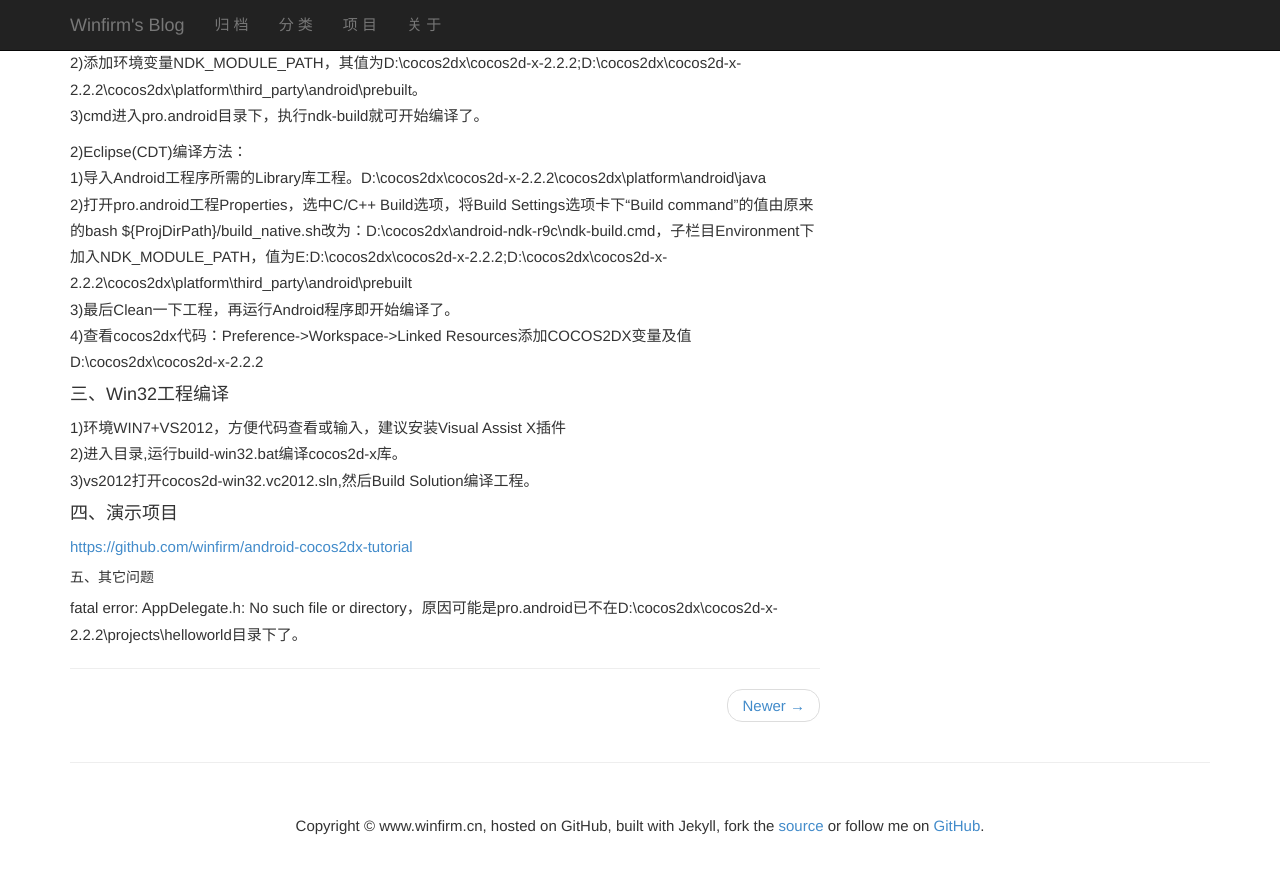
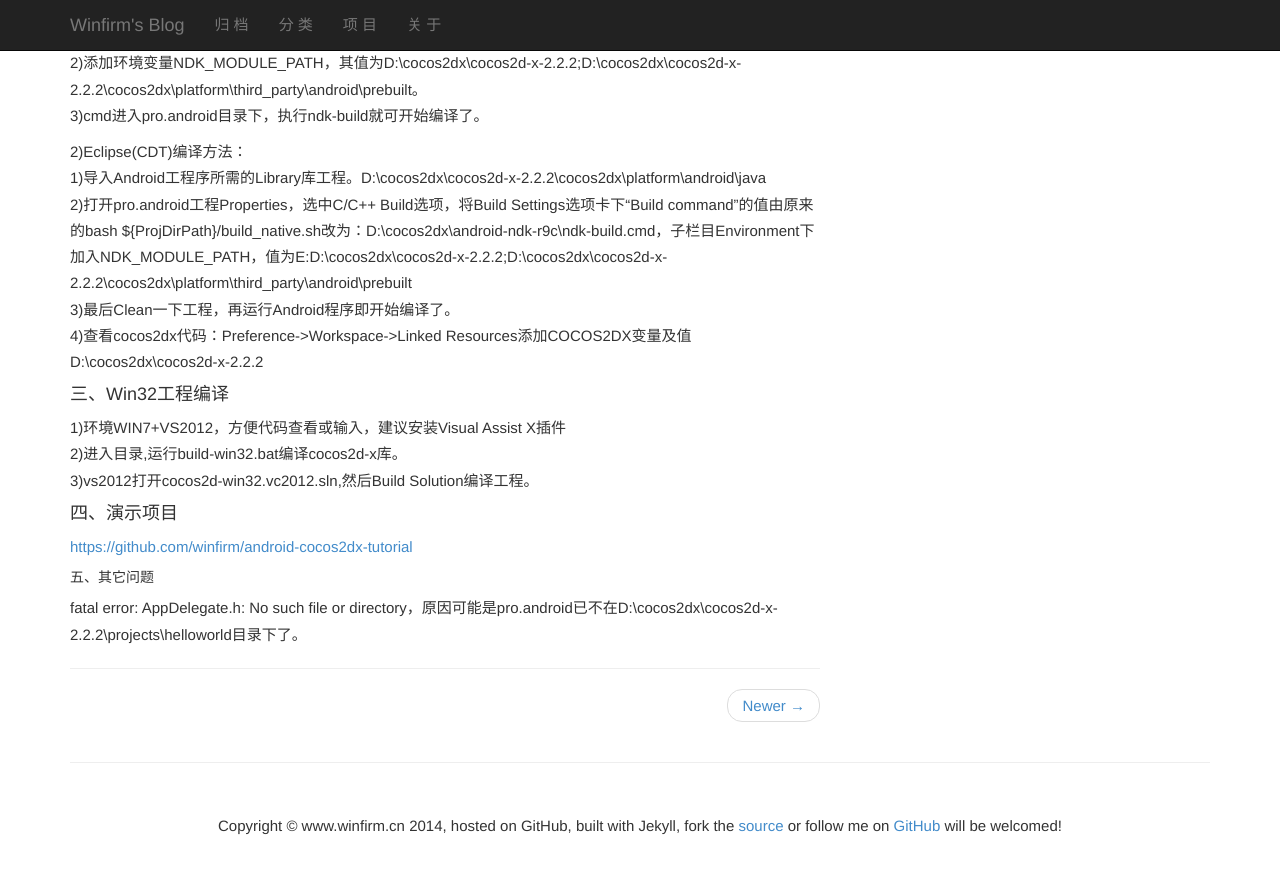
Before and after one commit to wdyggh/wdyggh.github.com, a Jekyll site: the page built from index.html, in a window 1280 px wide and 900 px high, scrolled down 6412 px. Shown: the top 874 px of the window. Built offline with Jekyll 4.4.1, drawn with Linux system fonts in a browser that asks for light colours; Markdown is read by kramdown in place of the engine named in the settings; the list of posts is cut into pages by our own code; comment, search, counter and statistics services are not loaded.

Commit message:
update copyright message

```diff
--- a/_layouts/default.html
+++ b/_layouts/default.html
@@ -213,7 +213,7 @@
         <div class="row">
           <div class="col-lg-12">
             <p align="center">
-              Copyright &copy; www.winfirm.cn, hosted on GitHub, built with Jekyll, fork the <a href="https://github.com/winfirm/winfirm.github.com">source</a> or follow me on <a href="https://github.com/winfirm">GitHub</a>.
+              Copyright &copy; www.winfirm.cn 2014, hosted on GitHub, built with Jekyll, fork the <a href="https://github.com/winfirm/winfirm.github.com">source</a> or follow me on <a href="https://github.com/winfirm">GitHub</a> will be welcomed!
 				<br/>
 				<font size=2px><script src="http://s22.cnzz.com/stat.php?id=5868355&web_id=5868355" language="JavaScript"></script></font>
             </p>
```
